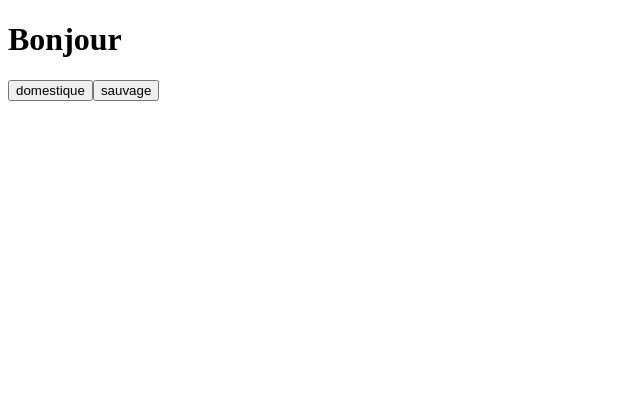
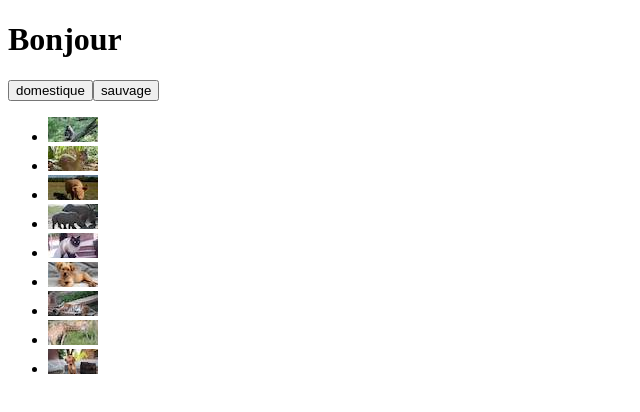
Before and after one commit to CecileGaultier/test-vue-cli, a Vue app: page / in a window 1280 px wide. Shown: the top 412 px of the page, without its empty margins (0-640 px from the left). Built offline with nearby package versions, Linux system fonts and the light colour scheme.

Commit message:
utilise 'null' comme valeur spéciale désactivant le filtre sur le 'type'

```diff
--- a/src/App.vue
+++ b/src/App.vue
@@ -75,12 +75,16 @@
               "title": "chien",
               "type": "domestique",
           }],
-        filtreType: "",
+        filtreType: null,
     }
     },
       computed:{
         imageDataFiltree(){
-            return this.imageData.filter(({type})=>type===this.filtreType);
+            if (this.filtreType){
+                return this.imageData.filter(({type})=>type===this.filtreType);
+            } else {
+                return this.imageData;
+            }
         }
       }
 }
```
